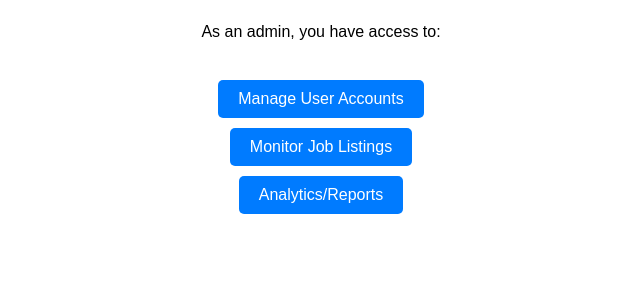
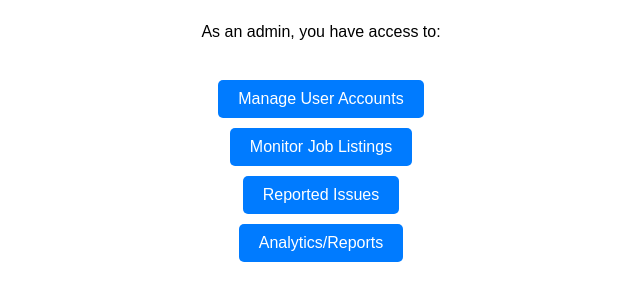
Before and after one commit to Bincybiju/Main-Project---Job-Portal, a Django app: page /admin_profile/ in a window 1280 px wide. Shown: the part 85-386 px from the top of the page, without its empty margins (319-959 px from the left). Run offline with Django 5.2, Linux system fonts and the light colour scheme; a user stored in the database is signed in.

Commit message:
Update admin_profile.html

```diff
--- a/Mypro/templates/admin_profile.html
+++ b/Mypro/templates/admin_profile.html
@@ -69,6 +69,8 @@
             <!-- Buttons/Links for Monitoring and Moderating Job Listings -->
             <a href="{% url 'manage_job_listings' %}" class="button">Monitor Job Listings</a><br>
 
+            <a href="{% url 'reported_issues' %}" class="button">Reported Issues</a><br>
+
             <!-- Buttons/Links for Viewing Analytics and Reports -->
             <a href="{% url 'view_reports' %}" class="button">Analytics/Reports</a><br>
 
```
